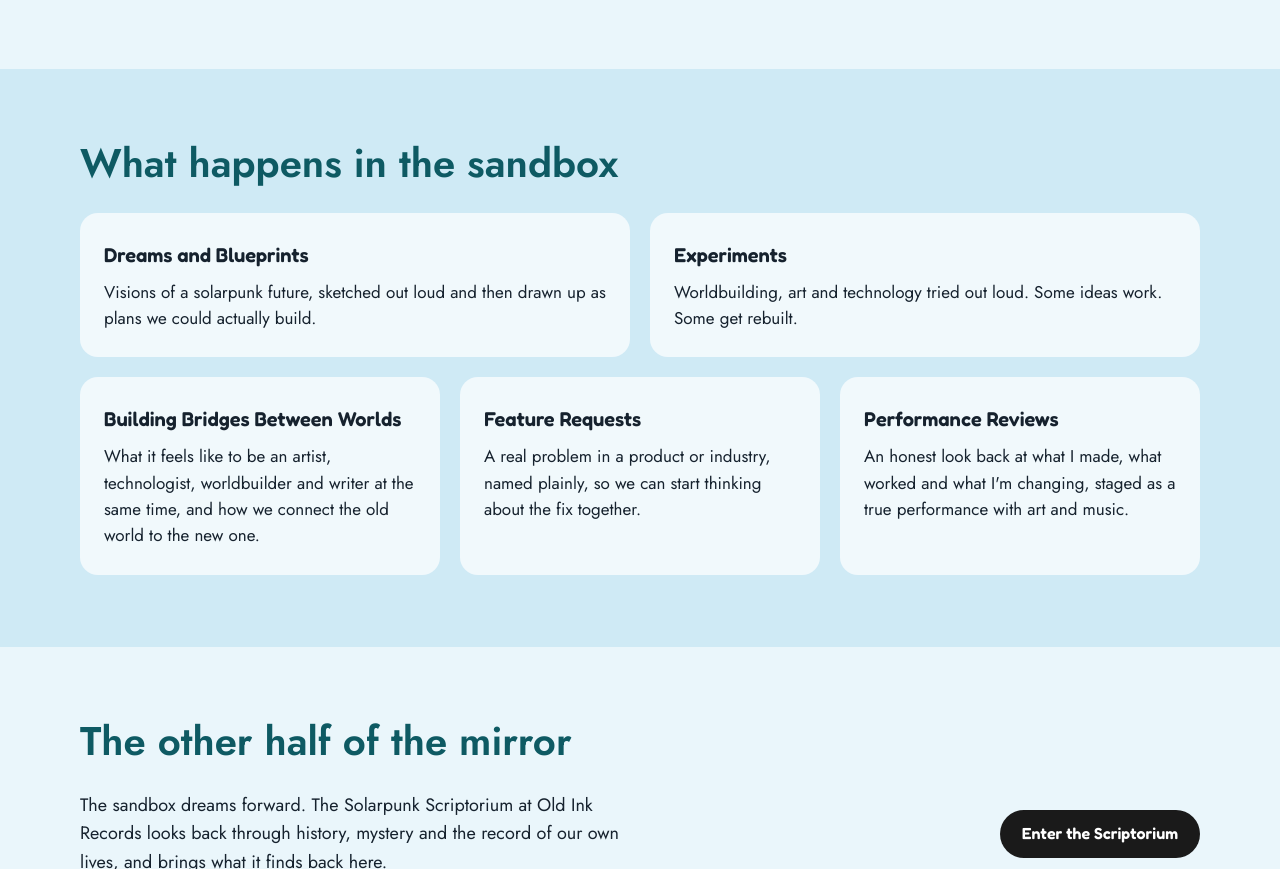
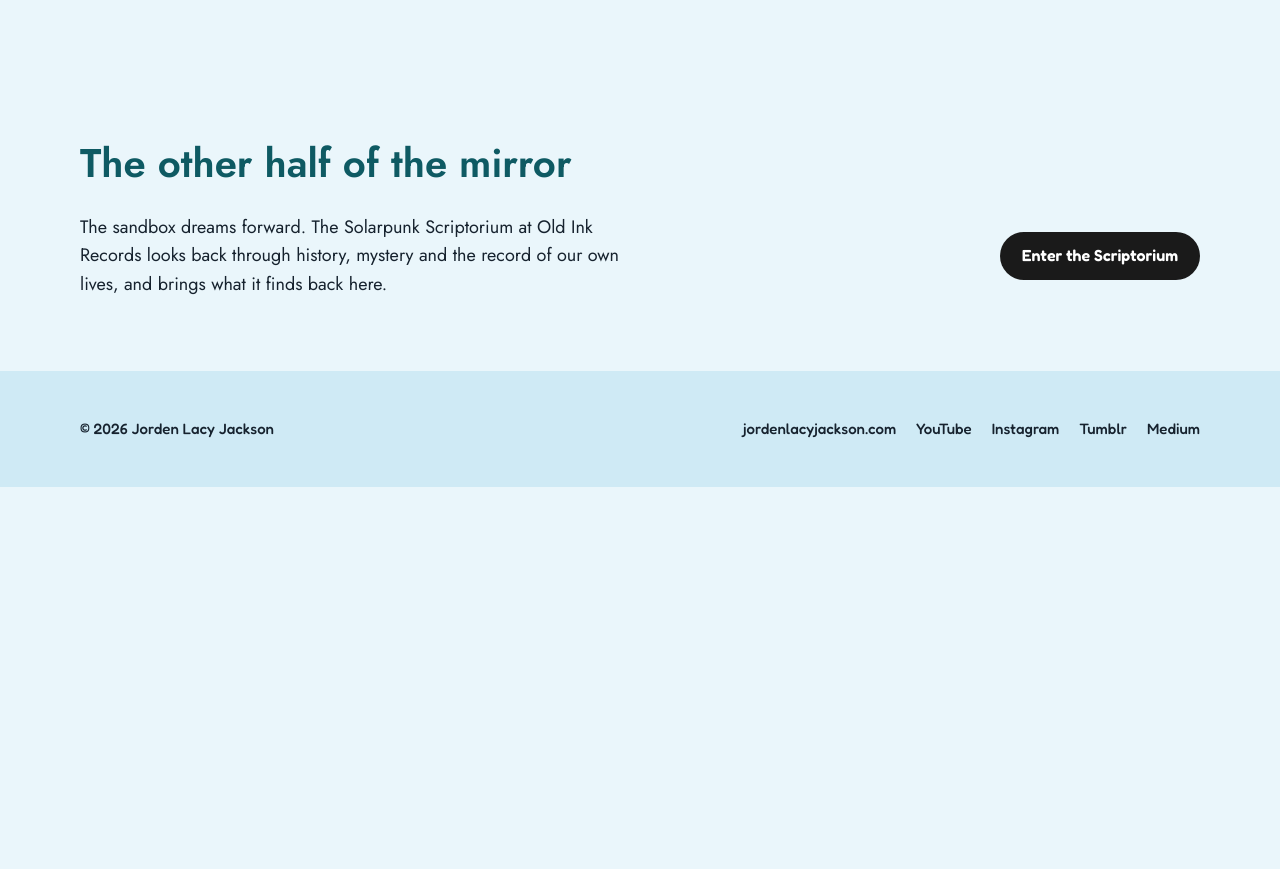
Before and after one commit to gamemaestro/solarpunksandbox, a plain HTML site: page index.html in a window 1280 px wide. Shown: the part 832-1701 px from the top of the page. After the commit the page ends 1319 px from the top, so only its background shows below. Drawn offline with Linux system fonts and the light colour scheme.

Commit message:
Archive for retired records; About page edits; hide unreleased sections
Co-Authored-By: Claude Opus 5.5 <noreply@anthropic.com>
Claude-Session: https://claude.ai/code/session_01FqDuLxJFYLT1ZZUaEZmb1x

```diff
--- a/index.html
+++ b/index.html
@@ -146,6 +146,7 @@ footer a:hover{color:var(--teal);text-decoration:underline}
   h1,.lede,.kicker,.cadence{text-shadow:none}
 }
 @media (prefers-reduced-motion:reduce){*{transition:none!important}}
+[hidden]{display:none!important}
 </style>
 </head>
 <body>
@@ -178,33 +179,6 @@ footer a:hover{color:var(--teal);text-decoration:underline}
     </div>
   </section>
 
-  <section class="inside">
-    <div class="wrap">
-      <h2>What happens in the sandbox</h2>
-      <div class="grid">
-        <article class="item wide">
-          <h3>Dreams and Blueprints</h3>
-          <p>Visions of a solarpunk future, sketched out loud and then drawn up as plans we could actually build.</p>
-        </article>
-        <article class="item wide">
-          <h3>Experiments</h3>
-          <p>Worldbuilding, art and technology tried out loud. Some ideas work. Some get rebuilt.</p>
-        </article>
-        <article class="item">
-          <h3>Building Bridges Between Worlds</h3>
-          <p>What it feels like to be an artist, technologist, worldbuilder and writer at the same time, and how we connect the old world to the new one.</p>
-        </article>
-        <article class="item">
-          <h3>Feature Requests</h3>
-          <p>A real problem in a product or industry, named plainly, so we can start thinking about the fix together.</p>
-        </article>
-        <article class="item">
-          <h3>Performance Reviews</h3>
-          <p>An honest look back at what I made, what worked and what I'm changing, staged as a true performance with art and music.</p>
-        </article>
-      </div>
-    </div>
-  </section>
 
   <section class="mirror">
     <div class="wrap">
```
